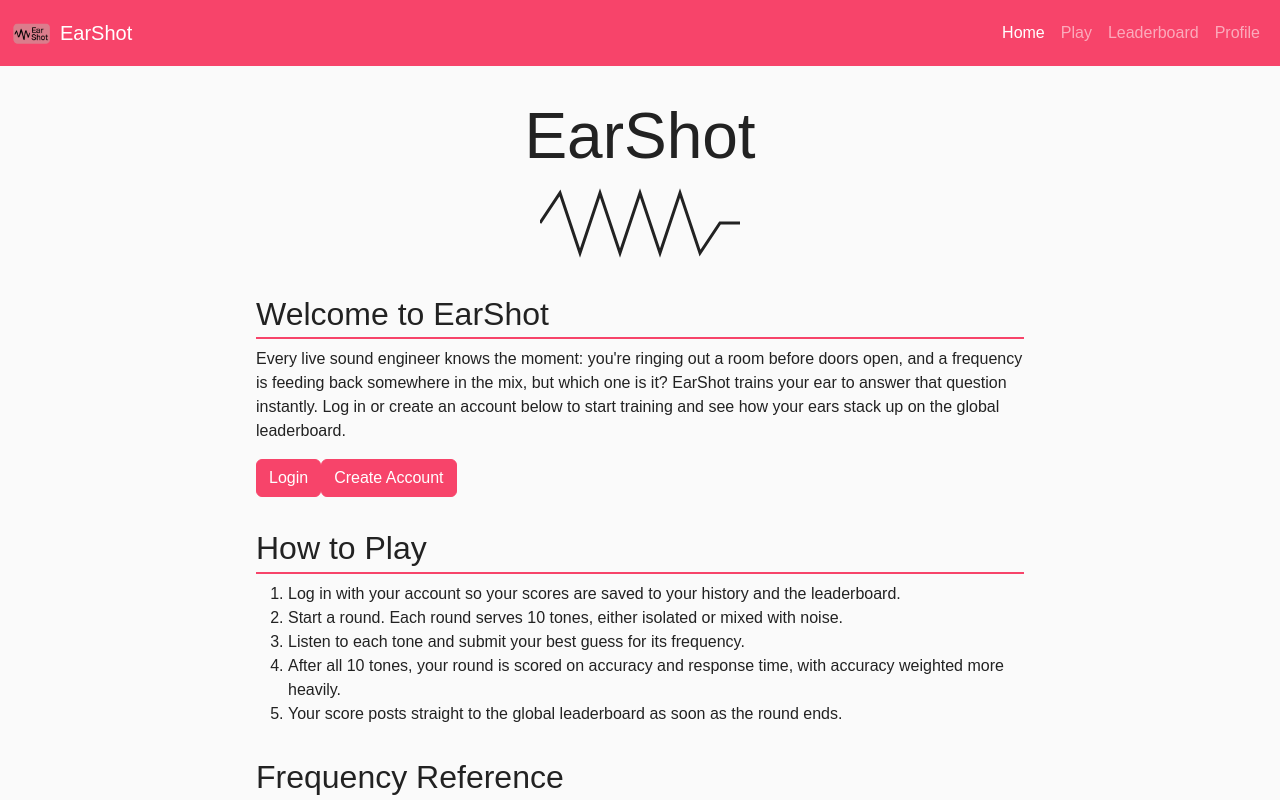
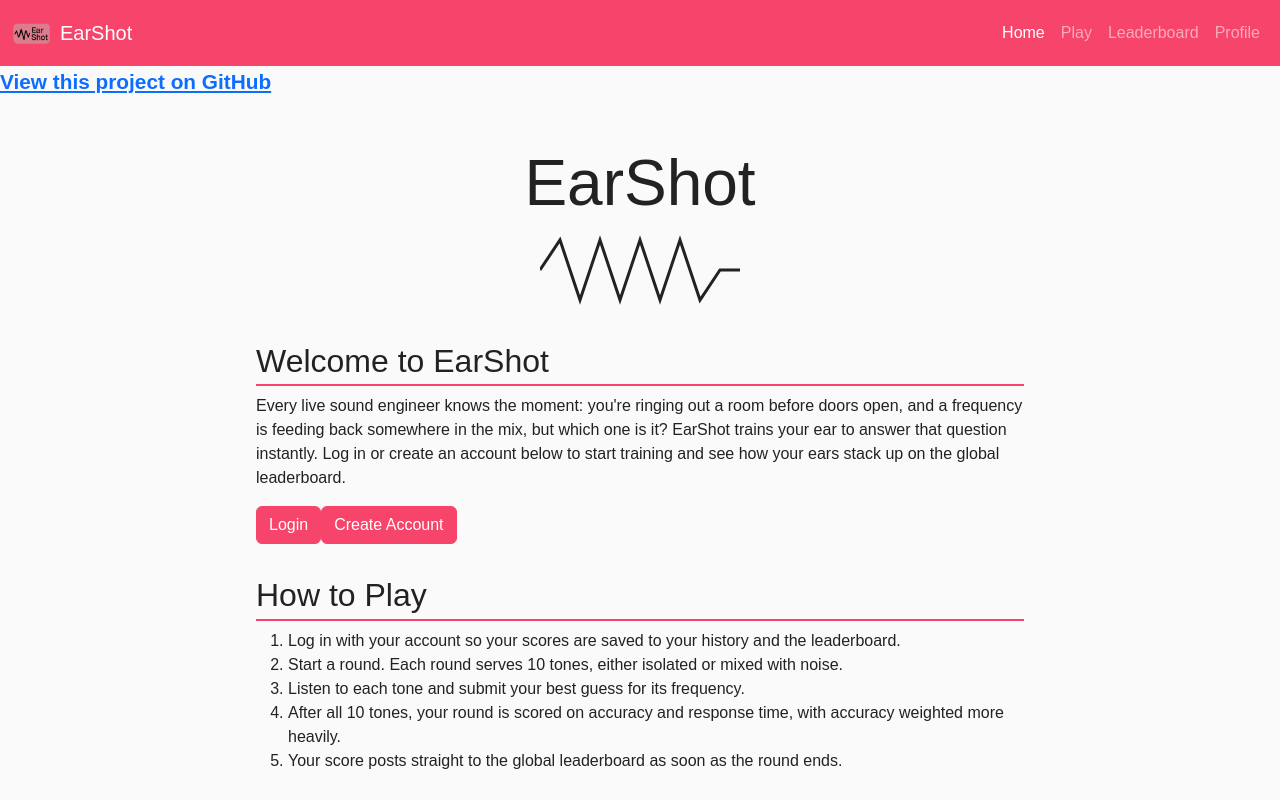
Before and after one commit to E-Rob19/startup, a React (Vite) app: page / in a window 1280 px wide. Shown: the top 800 px of the page. Built offline with nearby package versions, Linux system fonts and the light colour scheme.

Commit message:
added github link back to top of homepage

```diff
--- a/src/home/home.jsx
+++ b/src/home/home.jsx
@@ -3,6 +3,16 @@ import { NavLink } from 'react-router-dom';
 
 export function Home() {
   return (
+    <>
+      {/* TEMPORARY: remove this repo link once it's no longer needed for grading */}
+      <p id="repo-link" style={{ fontSize: '1.3em' }}>
+        <strong>
+          <a href="https://github.com/E-Rob19/startup" target="_blank" rel="noopener">
+            View this project on GitHub
+          </a>
+        </strong>
+      </p>
+
       <main>
         <section id="hero">
           <h1 id="site-title">EarShot</h1>
@@ -58,5 +68,6 @@ export function Home() {
           </form>
         </section>
       </main>
+    </>
   );
 }
```
Lines whose indentation alone changed are shown as unchanged.
